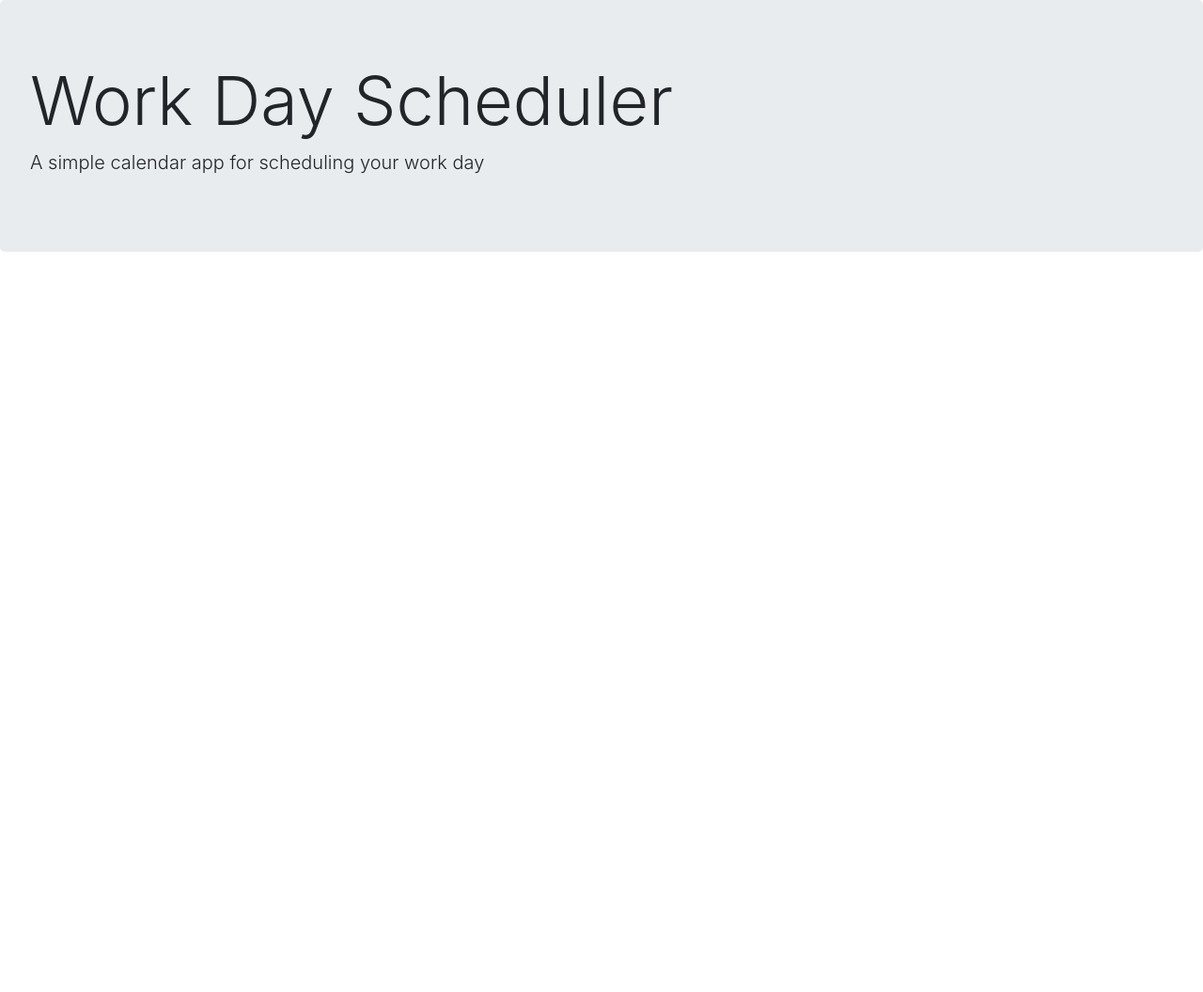
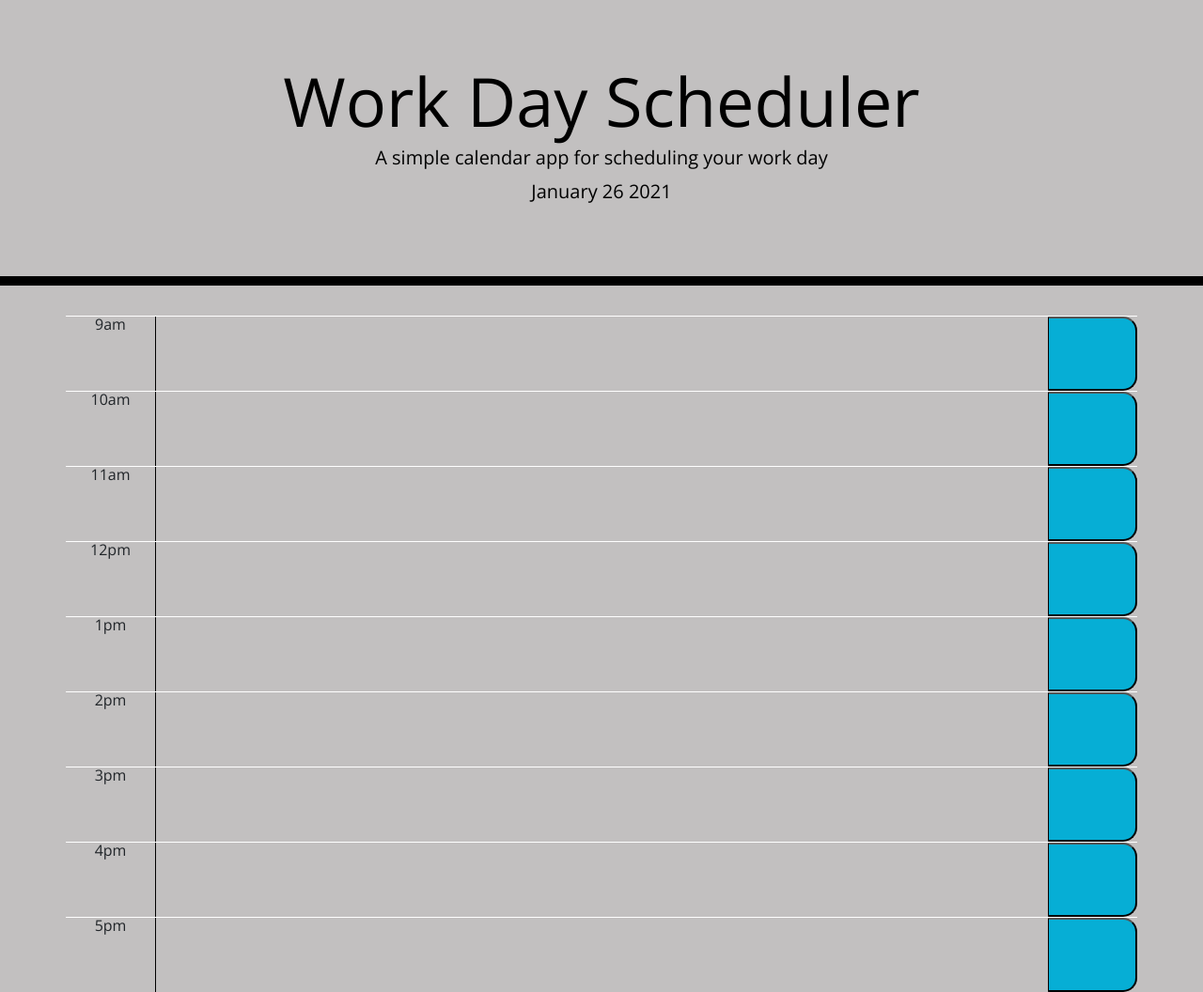
Before and after one commit to jagg1991/calander, a plain HTML site: page index.html in a window 1280 px wide. Shown: the whole page at 94% size. Before the commit the page ends 800 px from the top, so only its background shows below. Drawn offline with nearby package versions, Linux system fonts and the light colour scheme.

Commit message:
adding divs, classes, times

```diff
--- /dev/null
+++ b/assets/script.js
@@ -0,0 +1,25 @@
+var todaysDate = moment().format("MMMM DD YYYY");
+$("#currentDay").text(todaysDate);
+
+var container = $(".container");
+
+var times = ["9am", "10am", "11am", "12pm", "1pm", "2pm", "3pm", "4pm", "5pm"];
+
+for (let i = 0; i < times.length; i++) {
+    var row = $("<div>").addClass("row");
+    var timeBlock = $("<div>").addClass("time-block col-1").text(times[i]);
+    var textArea = $("<textarea>").addClass("col-10");
+    var button = $("<button>").addClass("saveBtn col-1");
+    container.append(row);
+    row.append(timeBlock, textArea, button);
+
+}
+
+$(".saveBtn").on("click", function () {
+    var textContent = $(this).prev().val();
+    var timeEl = $(this).prev().prev().text;
+    console.log(textContent);
+    console.log(timeEl);
+    localStorage.setItem("planner", textContent);
+    localStorage.setItem("savedPlanner", timeEl)
+});
--- /dev/null
+++ b/assets/style.css
@@ -0,0 +1,72 @@
+body {
+  font-family: 'Open Sans', sans-serif;
+  font-size: 16px;
+  line-height: 1;
+  background-color: rgb(194, 192, 192);
+}
+
+textarea{
+  background: transparent;
+  border: none;
+  resize: none;
+  color: #000000;
+  border-left: 1px solid black;
+  padding: 10px;
+}
+
+.jumbotron {
+  text-align: center;
+  background-color: transparent;
+  color: black;
+  border-radius: 0;
+  border-bottom: 10px solid black;
+}
+
+.description{
+  white-space: pre-wrap;
+}
+
+.time-block{
+  text-align: center;
+  border-radius: 15px;
+}
+
+.row {
+  white-space: pre-wrap;
+  height: 80px;
+  border-top: 1px solid white;;
+}
+
+.hour {
+  background-color: #ffffff;
+  color: #000000;
+  border-top: 1px dashed #000000;
+}
+
+.past {
+  background-color: #d3d3d3;
+  color: white;
+}
+
+.present {
+  background-color: #ff6961;
+  color: white;
+}
+
+.future {
+  background-color: #77dd77;
+  color: white;
+}
+
+.saveBtn {
+  border-left: 1px solid black;
+  border-top-right-radius: 15px;
+  border-bottom-right-radius: 15px;
+  background-color: #06AED5;
+  color: white;
+}
+
+.saveBtn i:hover {
+  font-size: 20px;
+  transition: all .3s ease-in-out;
+}
--- a/index.html
+++ b/index.html
@@ -9,7 +9,7 @@
     <link rel="stylesheet" href="https://use.fontawesome.com/releases/v5.8.1/css/all.css"
         integrity="sha384-50oBUHEmvpQ+1lW4y57PTFmhCaXp0ML5d60M1M7uH2+nqUivzIebhndOJK28anvf" crossorigin="anonymous" />
     <link href="https://fonts.googleapis.com/css?family=Open+Sans&display=swap" rel="stylesheet" />
-    <link rel="stylesheet" href="style.css" />
+    <link rel="stylesheet" href="assets/style.css" />
     <title>Work Day Scheduler</title>
 </head>
 
@@ -25,6 +25,7 @@
 
     <script src="https://cdnjs.cloudflare.com/ajax/libs/jquery/3.2.1/jquery.min.js"></script>
     <script src="https://cdnjs.cloudflare.com/ajax/libs/moment.js/2.24.0/moment.min.js"></script>
+    <script src="assets/script.js"></script>
 </body>
 
 </html>
```
Also changed, not shown: assets/05-third-party-apis-homework-demo.gif (renamed from 05-third-party-apis-homework-demo.gif).
